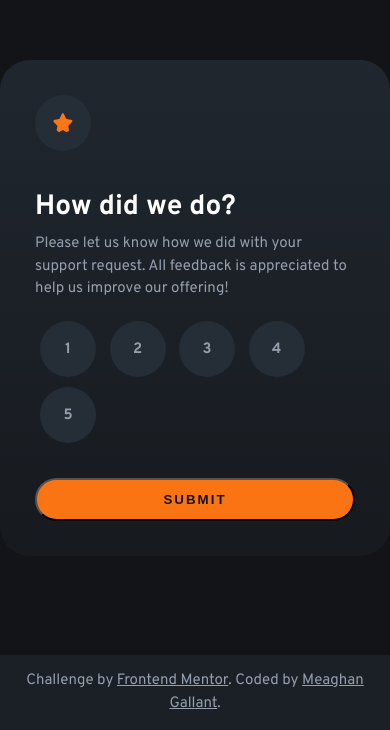
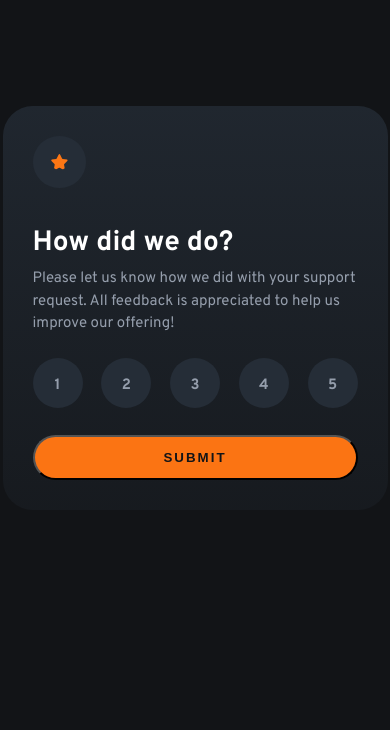
Before and after one commit to meaghangallant/frontend-mentor--interactive-rating-app, a plain HTML site: page index.html in a window 390 px wide. Shown: the part 114-844 px from the top of the page. Drawn offline with Linux system fonts and the light colour scheme.

Commit message:
adding responsive styles

```diff
--- a/styles.css
+++ b/styles.css
@@ -6,6 +6,9 @@
   --very-dark-blue: hsl(216, 12%, 8%);
 }
 
+*{
+  margin: 0;
+}
 
 body {
   color: var(--light-gray);
@@ -14,54 +17,62 @@ body {
   font-family: "Overpass", sans-serif;
   line-height: 1.5em;
   height: 100vh;
-  margin: 0;
   display: flex;
-  flex-direction: row;
   align-items: center;
+  justify-content: center;
 }
 
 h1 {
   color: var(--white);
   font-size: 28px;
   font-weight: 700;
-  margin: 0;
 }
 
 #app-container {
   background: linear-gradient(180deg, hsla(213, 20%, 18%, 1) -50%, hsla(216, 12%, 8%, .5) 150%);
-  margin: auto;
-  padding: 35px;
-  width: 350px;
   border-radius: 30px;
+  width: 325px;
+  padding: 30px;
 }
 
-/* ----- RATINE STATE STYLES ----- */
+/* ----- RATING STATE STYLES ----- */
 
-/*
 #rating-state {
-  display: none;
+  display: flex;
+  flex-direction: column;
+  align-items: center;
 }
-*/
 
 #rating-state img {
   background-color: var(--dark-blue);
   display: inline-block;
-  width: 20px;
-  height: 20px;
   padding: 18px;
+  margin-bottom: 2em;
   border-radius: 50%;
-  margin-bottom: 36px;
+  align-self: flex-start;
+}
+
+#rating-state h1 {
+  align-self: flex-start;
+  padding-block: .5em;
+}
+
+#rating-state  div {
+  display: flex;
+  justify-content: space-between;
+  width: 100%;
+  padding-top: 1.5em;
 }
 
 .rating {
   background-color: var(--dark-blue);
   display: inline-block;
-  width: 20px;
-  height: 20px;
-  margin: 5px;
-  padding: 18px;
+  width: 10px;
+  height: 10px;
+  padding: 20px;
   border-radius: 50%;
   text-align: center;
+  line-height: 1;
   font-weight: 700;
 }
 
@@ -83,8 +94,8 @@ button {
   font-weight: 700;
   letter-spacing: 2px;
   text-transform: uppercase;
-  padding: 12px;
-  margin-top: 30px;
+  padding: 1em;
+  margin-top: 2em;
 }
 
 button:hover {
@@ -98,20 +109,30 @@ button:hover {
 #thank-you-state {
   text-align: center;
   display: none;
+  margin-block: 1em;
+}
+
+#thank-you-state h1 {
+  margin-top: 1.5em;
+  margin-bottom: .7em;
 }
 
 #user-rating {
   color: var(--primary);
   background-color: var(--dark-blue);
   border-radius: 30px;
-  padding: 12px;
+  padding-block: .5em;
+  padding-inline: 1em;
   width: 50%;
   margin-inline: auto;
-  margin-top: 30px;
-  margin-bottom: 50px;
+  margin-top: 1.5em;
+  line-height: 1;
 }
 
 /* ----- ATTRIBUTION STYLES ----- */
+
+
+/*
 #attribution {
   background-color:hsla(213, 19%, 18%, .5);
   position: absolute;
@@ -125,3 +146,21 @@ button:hover {
 #attribution p a {
   color: var(--light-gray);
 }
+
+*/
+
+
+/* ----- MOBILE STYLES ----- */
+
+
+@media screen and (max-width: 376px) {
+  #app-container {
+    width: 300px;
+    padding: 18px;
+  }
+
+  #user-rating {
+    width: 60%;
+  }
+
+}
```
Also changed, not shown: index.html (+4 -0 lines).
